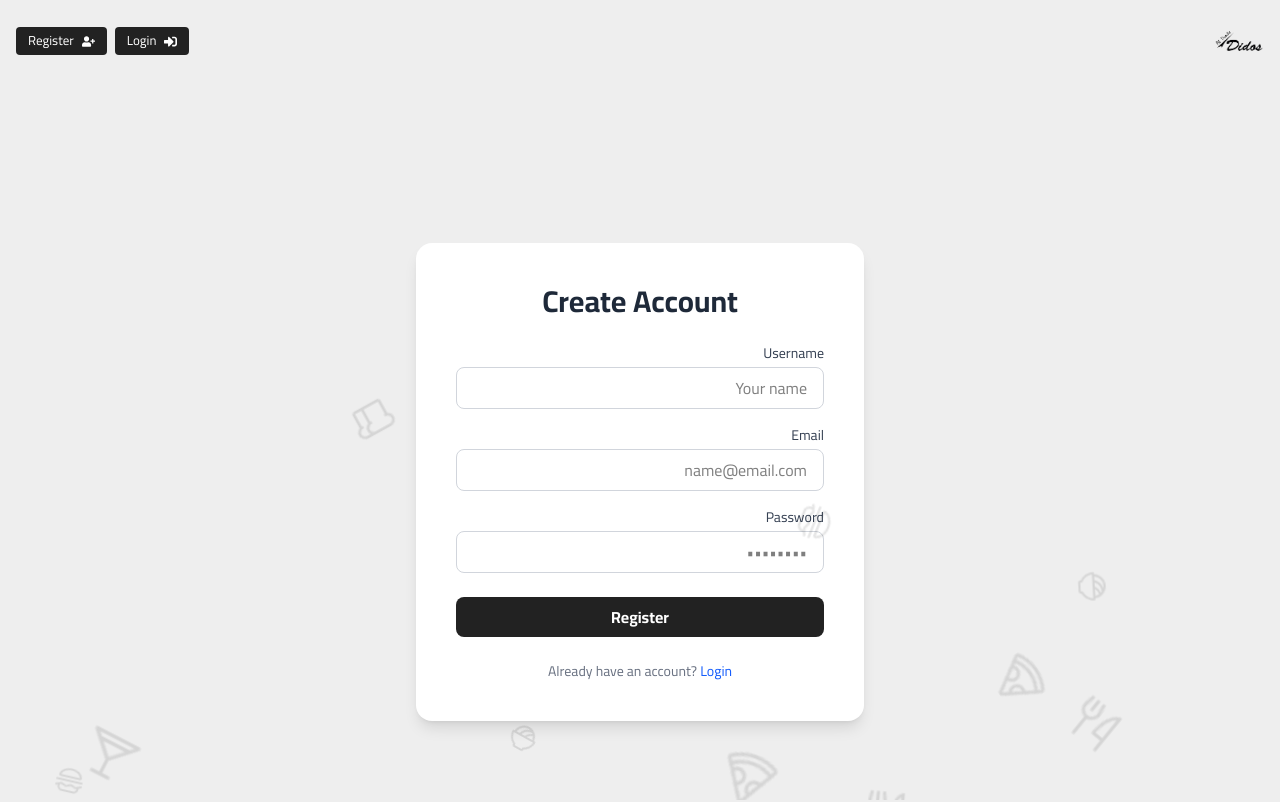
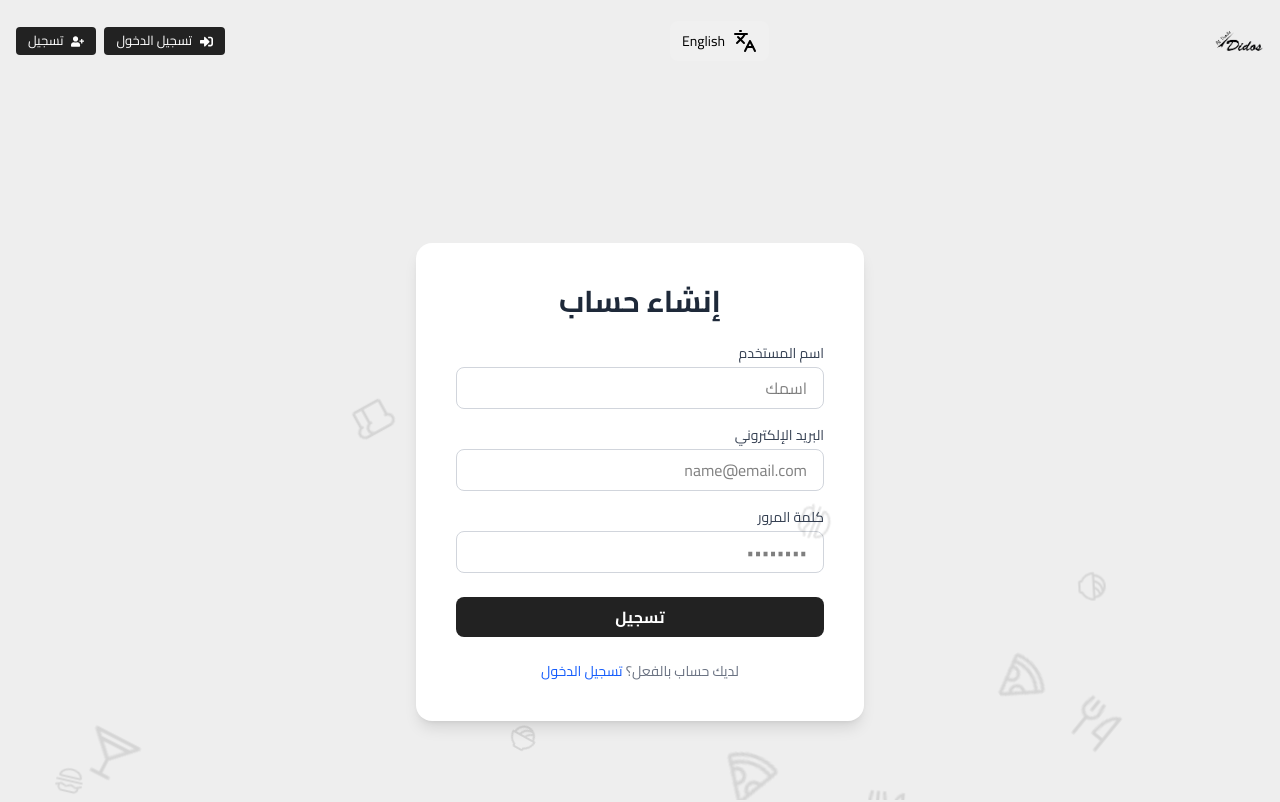
Before and after one commit to KarimEmadHmady/Fronrend-qr-code, a Next.js app: page /register in a window 1280 px wide. Shown: the top 802 px of the page. Built offline with nearby package versions, Linux system fonts and the light colour scheme.

Commit message:
last 26/5

```diff
--- a/app/login/page.tsx
+++ b/app/login/page.tsx
@@ -1,138 +1,60 @@
-// "use client";
-
-// import { useState } from "react";
-// import { useRouter } from "next/navigation";
-// import { useAuth } from "@/contexts/AuthContext";
-// import AnimatedBackground from "@/components/AnimatedBackground";
-
-// export default function LoginPage() {
-//   const router = useRouter();
-//   const { login } = useAuth();
-
-//   const [email, setEmail] = useState("");
-//   const [password, setPassword] = useState("");
-//   const [error, setError] = useState<string | null>(null);
-//   const [loading, setLoading] = useState(false);
-
-//   const handleSubmit = async (e: React.FormEvent) => {
-//     e.preventDefault();
-//     setLoading(true);
-//     setError(null);
-
-//     try {
-//       const res = await fetch(`${process.env.NEXT_PUBLIC_API_URL}/auth/login`, {
-//         method: "POST",
-//         headers: { "Content-Type": "application/json" },
-//         body: JSON.stringify({ email, password }),
-//       });
-
-//       const data = await res.json();
-
-//       if (!res.ok) throw new Error(data.message || "Login failed");
-
-//       const { token, user } = data;
-//       login(user, token);
-//       router.push("/");
-//     } catch (error: any) {
-//       setError(error.message || "Something went wrong");
-//     } finally {
-//       setLoading(false);
-//     }
-//   };
-
-//   return (
-//     <div className="min-h-screen bg-[#eee] flex items-center justify-center px-4">
-//       <AnimatedBackground />
-//       <form
-//         onSubmit={handleSubmit}
-//         className="bg-white p-8 sm:p-10 rounded-2xl shadow-lg w-full max-w-md transition-all"
-//       >
-//         <h2 className="text-3xl font-extrabold text-center text-gray-800 mb-6">
-//           Welcome Back
-//         </h2>
-
-//         {error && (
-//           <div className="bg-red-100 text-red-700 border border-red-300 p-3 rounded mb-4 text-sm">
-//             {error}
-//           </div>
-//         )}
-
-//         <div className="mb-5">
-//           <label
-//             htmlFor="email"
-//             className="block text-sm font-medium text-gray-700 mb-1"
-//           >
-//             Email
-//           </label>
-//           <input
-//             type="email"
-//             id="email"
-//             required
-//             value={email}
-//             onChange={(e) => setEmail(e.target.value)}
-//             className="w-full px-4 py-2 border border-gray-300 rounded-lg focus:outline-none focus:ring-2 focus:ring-blue-500 transition"
-//             placeholder="Name@email.com"
-//           />
-//         </div>
-
-//         <div className="mb-6">
-//           <label
-//             htmlFor="password"
-//             className="block text-sm font-medium text-gray-700 mb-1"
-//           >
-//             Password
-//           </label>
-//           <input
-//             type="password"
-//             id="password"
-//             required
-//             value={password}
-//             onChange={(e) => setPassword(e.target.value)}
-//             className="w-full px-4 py-2 border border-gray-300 rounded-lg focus:outline-none focus:ring-2 focus:ring-blue-500 transition"
-//             placeholder="••••••••"
-//           />
-//         </div>
-
-//         <button
-//           type="submit"
-//           disabled={loading}
-//           className={`w-full py-2 rounded-lg text-white font-semibold transition cursor-pointer ${
-//             loading
-//               ? "bg-[blue-300] cursor-not-allowed"
-//               : "bg-[#222] hover:bg-[#333]"
-//           }`}
-//         >
-//           {loading ? "Logging in..." : "Login"}
-//         </button>
-
-//         <p className="text-sm text-center text-gray-500 mt-6">
-//           Don't have an account?{" "}
-//           <a href="/register" className="text-blue-600 hover:underline">
-//             Register
-//           </a>
-//         </p>
-//       </form>
-//     </div>
-//   );
-// }
-
-
-
 "use client";
 
 import { useState } from "react";
 import { useRouter } from "next/navigation";
 import { useAuth } from "@/contexts/AuthContext";
+import { useLanguage } from "@/contexts/LanguageContext";
 import AnimatedBackground from "@/components/AnimatedBackground";
 
 export default function LoginPage() {
   const router = useRouter();
   const { login } = useAuth();
+  const { language } = useLanguage();
 
   const [email, setEmail] = useState<string>("");
   const [password, setPassword] = useState<string>("");
   const [error, setError] = useState<string | null>(null);
   const [loading, setLoading] = useState<boolean>(false);
+
+  // Translations
+  const translations = {
+    welcomeBack: {
+      en: "Welcome Back",
+      ar: "مرحباً بعودتك"
+    },
+    email: {
+      en: "Email",
+      ar: "البريد الإلكتروني"
+    },
+    password: {
+      en: "Password",
+      ar: "كلمة المرور"
+    },
+    login: {
+      en: "Login",
+      ar: "تسجيل الدخول"
+    },
+    loggingIn: {
+      en: "Logging in...",
+      ar: "جاري تسجيل الدخول..."
+    },
+    dontHaveAccount: {
+      en: "Don't have an account?",
+      ar: "ليس لديك حساب؟"
+    },
+    register: {
+      en: "Register",
+      ar: "تسجيل"
+    },
+    emailPlaceholder: {
+      en: "name@email.com",
+      ar: "name@email.com"
+    },
+    passwordPlaceholder: {
+      en: "••••••••",
+      ar: "••••••••"
+    }
+  };
 
   const handleSubmit = async (e: React.FormEvent) => {
     e.preventDefault();
@@ -148,13 +70,13 @@ export default function LoginPage() {
 
       const data = await res.json();
 
-      if (!res.ok) throw new Error(data.message || "Login failed");
+      if (!res.ok) throw new Error(data.message || (language === 'ar' ? "فشل تسجيل الدخول" : "Login failed"));
 
       const { token, user } = data;
       login(user, token);
       router.push("/");
     } catch (error: unknown) {
-      setError((error as Error).message || "Something went wrong");
+      setError((error as Error).message || (language === 'ar' ? "حدث خطأ ما" : "Something went wrong"));
     } finally {
       setLoading(false);
     }
@@ -166,9 +88,10 @@ export default function LoginPage() {
       <form
         onSubmit={handleSubmit}
         className="bg-white p-8 sm:p-10 rounded-2xl shadow-lg w-full max-w-md transition-all"
+        dir={language === 'ar' ? 'rtl' : 'ltr'}
       >
         <h2 className="text-3xl font-extrabold text-center text-gray-800 mb-6">
-          Welcome Back
+          {translations.welcomeBack[language]}
         </h2>
 
         {error && (
@@ -182,7 +105,7 @@ export default function LoginPage() {
             htmlFor="email"
             className="block text-sm font-medium text-gray-700 mb-1"
           >
-            Email
+            {translations.email[language]}
           </label>
           <input
             type="email"
@@ -191,7 +114,7 @@ export default function LoginPage() {
             value={email}
             onChange={(e) => setEmail(e.target.value)}
             className="w-full px-4 py-2 border border-gray-300 rounded-lg focus:outline-none focus:ring-2 focus:ring-blue-500 transition"
-            placeholder="Name@email.com"
+            placeholder={translations.emailPlaceholder[language]}
           />
         </div>
 
@@ -200,7 +123,7 @@ export default function LoginPage() {
             htmlFor="password"
             className="block text-sm font-medium text-gray-700 mb-1"
           >
-            Password
+            {translations.password[language]}
           </label>
           <input
             type="password"
@@ -209,7 +132,7 @@ export default function LoginPage() {
             value={password}
             onChange={(e) => setPassword(e.target.value)}
             className="w-full px-4 py-2 border border-gray-300 rounded-lg focus:outline-none focus:ring-2 focus:ring-blue-500 transition"
-            placeholder="••••••••"
+            placeholder={translations.passwordPlaceholder[language]}
           />
         </div>
 
@@ -218,17 +141,17 @@ export default function LoginPage() {
           disabled={loading}
           className={`w-full py-2 rounded-lg text-white font-semibold transition cursor-pointer ${
             loading
-              ? "bg-[blue-300] cursor-not-allowed"
+              ? "bg-blue-300 cursor-not-allowed"
               : "bg-[#222] hover:bg-[#333]"
           }`}
         >
-          {loading ? "Logging in..." : "Login"}
+          {loading ? translations.loggingIn[language] : translations.login[language]}
         </button>
 
         <p className="text-sm text-center text-gray-500 mt-6">
-          Don&apos;t have an account?{" "}
+          {translations.dontHaveAccount[language]}{" "}
           <a href="/register" className="text-blue-600 hover:underline">
-            Register
+            {translations.register[language]}
           </a>
         </p>
       </form>
--- a/app/register/page.tsx
+++ b/app/register/page.tsx
@@ -3,17 +3,67 @@
 import { useState } from "react";
 import { useRouter } from "next/navigation";
 import { useAuth } from "@/contexts/AuthContext";
+import { useLanguage } from "@/contexts/LanguageContext";
 import AnimatedBackground from "@/components/AnimatedBackground";
 
 export default function RegisterPage() {
   const router = useRouter();
   const { login } = useAuth();
+  const { language } = useLanguage();
 
   const [username, setUsername] = useState("");
   const [email, setEmail] = useState("");
   const [password, setPassword] = useState("");
   const [error, setError] = useState<string | null>(null);
   const [loading, setLoading] = useState(false);
+
+  // Translations
+  const translations = {
+    createAccount: {
+      en: "Create Account",
+      ar: "إنشاء حساب"
+    },
+    username: {
+      en: "Username",
+      ar: "اسم المستخدم"
+    },
+    email: {
+      en: "Email",
+      ar: "البريد الإلكتروني"
+    },
+    password: {
+      en: "Password",
+      ar: "كلمة المرور"
+    },
+    register: {
+      en: "Register",
+      ar: "تسجيل"
+    },
+    registering: {
+      en: "Registering...",
+      ar: "جاري التسجيل..."
+    },
+    alreadyHaveAccount: {
+      en: "Already have an account?",
+      ar: "لديك حساب بالفعل؟"
+    },
+    login: {
+      en: "Login",
+      ar: "تسجيل الدخول"
+    },
+    yourName: {
+      en: "Your name",
+      ar: "اسمك"
+    },
+    emailPlaceholder: {
+      en: "name@email.com",
+      ar: "name@email.com"
+    },
+    passwordPlaceholder: {
+      en: "••••••••",
+      ar: "••••••••"
+    }
+  };
 
   const handleSubmit = async (e: React.FormEvent) => {
     e.preventDefault();
@@ -31,32 +81,28 @@ export default function RegisterPage() {
       );
 
       const data = await res.json();
-      console.log("Response from register API:", data);
 
       if (!res.ok) {
-        throw new Error(data.message || "Registration failed");
+        throw new Error(data.message || (language === 'ar' ? "فشل التسجيل" : "Registration failed"));
       }
 
       const { token, user } = data;
 
       if (token && user) {
         login(user, token);
-
         localStorage.setItem("token", token);
         localStorage.setItem("user", JSON.stringify(user));
-
         router.push("/");
       } else {
-        throw new Error("Failed to retrieve token or user data");
+        throw new Error(language === 'ar' ? "فشل في استرداد بيانات المستخدم" : "Failed to retrieve user data");
       }
     } catch (error: unknown) {
       if (error instanceof Error) {
-        setError(error.message || "Something went wrong");
+        setError(error.message || (language === 'ar' ? "حدث خطأ ما" : "Something went wrong"));
       } else {
-        setError("Something went wrong");
+        setError(language === 'ar' ? "حدث خطأ ما" : "Something went wrong");
       }
-    }
-     finally {
+    } finally {
       setLoading(false);
     }
   };
@@ -67,9 +113,10 @@ export default function RegisterPage() {
       <form
         onSubmit={handleSubmit}
         className="bg-white p-8 sm:p-10 rounded-2xl shadow-lg w-full max-w-md transition-all"
+        dir={language === 'ar' ? 'rtl' : 'ltr'}
       >
         <h2 className="text-3xl font-extrabold text-center text-gray-800 mb-6">
-          Create Account
+          {translations.createAccount[language]}
         </h2>
 
         {error && (
@@ -83,7 +130,7 @@ export default function RegisterPage() {
             htmlFor="username"
             className="block text-sm font-medium text-gray-700 mb-1"
           >
-            Username
+            {translations.username[language]}
           </label>
           <input
             id="username"
@@ -92,7 +139,7 @@ export default function RegisterPage() {
             value={username}
             onChange={(e) => setUsername(e.target.value)}
             className="w-full px-4 py-2 border border-gray-300 rounded-lg focus:outline-none focus:ring-2 focus:ring-blue-500 transition"
-            placeholder="Your name"
+            placeholder={translations.yourName[language]}
           />
         </div>
 
@@ -101,7 +148,7 @@ export default function RegisterPage() {
             htmlFor="email"
             className="block text-sm font-medium text-gray-700 mb-1"
           >
-            Email
+            {translations.email[language]}
           </label>
           <input
             id="email"
@@ -110,7 +157,7 @@ export default function RegisterPage() {
             value={email}
             onChange={(e) => setEmail(e.target.value)}
             className="w-full px-4 py-2 border border-gray-300 rounded-lg focus:outline-none focus:ring-2 focus:ring-blue-500 transition"
-            placeholder="name@email.com"
+            placeholder={translations.emailPlaceholder[language]}
           />
         </div>
 
@@ -119,7 +166,7 @@ export default function RegisterPage() {
             htmlFor="password"
             className="block text-sm font-medium text-gray-700 mb-1"
           >
-            Password
+            {translations.password[language]}
           </label>
           <input
             id="password"
@@ -128,7 +175,7 @@ export default function RegisterPage() {
             value={password}
             onChange={(e) => setPassword(e.target.value)}
             className="w-full px-4 py-2 border border-gray-300 rounded-lg focus:outline-none focus:ring-2 focus:ring-blue-500 transition"
-            placeholder="••••••••"
+            placeholder={translations.passwordPlaceholder[language]}
           />
         </div>
 
@@ -141,13 +188,13 @@ export default function RegisterPage() {
               : "bg-[#222] hover:bg-[#333]"
           }`}
         >
-          {loading ? "Registering..." : "Register"}
+          {loading ? translations.registering[language] : translations.register[language]}
         </button>
 
         <p className="text-sm text-center text-gray-500 mt-6">
-          Already have an account?{" "}
+          {translations.alreadyHaveAccount[language]}{" "}
           <a href="/login" className="text-blue-600 hover:underline">
-            Login
+            {translations.login[language]}
           </a>
         </p>
       </form>
--- a/components/Navbar.tsx
+++ b/components/Navbar.tsx
@@ -3,6 +3,7 @@
 import Link from "next/link";
 import { useAuth } from "@/contexts/AuthContext";
 import { useRouter } from "next/navigation";
+import { useLanguage } from "@/contexts/LanguageContext";
 import {
   FaUserShield,
   FaUtensils,
@@ -13,10 +14,48 @@ import {
 } from "react-icons/fa";
 import Image from "next/image";
 import { FiLogOut } from "react-icons/fi";
+import LanguageSwitcher from "./LanguageSwitcher";
 
 export default function Navbar() {
   const { user, logout } = useAuth();
   const router = useRouter();
+  const { language } = useLanguage();
+
+  // Translations
+  const translations = {
+    dashboard: {
+      en: "Dashboard",
+      ar: "لوحة التحكم"
+    },
+    categoriesManagement: {
+      en: "Categories Management",
+      ar: "إدارة الفئات"
+    },
+    mealsManagement: {
+      en: "Meals Management",
+      ar: "إدارة الوجبات"
+    },
+    addMeal: {
+      en: "Add Meal",
+      ar: "إضافة وجبة"
+    },
+    greeting: {
+      en: "👋",
+      ar: "👋"
+    },
+    logout: {
+      en: "Logout",
+      ar: "تسجيل الخروج"
+    },
+    login: {
+      en: "Login",
+      ar: "تسجيل الدخول"
+    },
+    register: {
+      en: "Register",
+      ar: "تسجيل"
+    }
+  };
 
   const handleLogout = () => {
     logout();
@@ -24,7 +63,7 @@ export default function Navbar() {
   };
 
   return (
-    <nav className="bg-[#eee]  p-4 flex justify-between items-center">
+    <nav className="bg-[#eee] p-4 flex justify-between items-center" dir={language === 'ar' ? 'rtl' : 'ltr'}>
       <Link
         href="/"
         className="text-[15px] sm:text-[25px] font-bold text-[#222]"
@@ -37,6 +76,7 @@ export default function Navbar() {
           height={75}
         />
       </Link>
+      <LanguageSwitcher />
 
       <div className="flex items-center gap-2">
         {user ? (
@@ -46,38 +86,42 @@ export default function Navbar() {
                 <Link
                   href="/dashboard"
                   className="text-gray-600 hover:text-gray-800 text-[15px] sm:text-[20px]"
+                  title={translations.dashboard[language]}
                 >
-                  <FaUserShield title="Dashboard" />
+                  <FaUserShield />
                 </Link>
                 <Link
                   href="/dashboard/categories"
                   className="text-gray-600 hover:text-gray-800 text-[15px] sm:text-[20px]"
+                  title={translations.categoriesManagement[language]}
                 >
-                  <FaTags title="Categories Management" />
+                  <FaTags />
                 </Link>
                 <Link
                   href="/dashboard/meals"
                   className="text-gray-600 hover:text-gray-800 text-[15px] sm:text-[20px]"
+                  title={translations.mealsManagement[language]}
                 >
-                  <FaUtensils title="Meals Management" />
+                  <FaUtensils />
                 </Link>
                 <Link
                   href="/dashboard/meals/add"
                   className="text-gray-600 hover:text-gray-800 text-[15px] sm:text-[20px]"
+                  title={translations.addMeal[language]}
                 >
-                  <FaPlus title="Add Meal" />
+                  <FaPlus />
                 </Link>
               </>
             )}
             <span className="text-gray-700 text-[13px] sm:text-[15px]">
-              👋 {user.username}
+              {translations.greeting[language]} {user.username}
             </span>
             <button
               onClick={handleLogout}
               className="flex items-center gap-2 cursor-pointer bg-[#222] text-white px-3 py-1 rounded hover:bg-[#000] transition text-[10px] sm:text-[13px]"
             >
               <FiLogOut />
-              Logout
+              {translations.logout[language]}
             </button>
           </>
         ) : (
@@ -87,14 +131,14 @@ export default function Navbar() {
               className="flex items-center gap-2 cursor-pointe bg-[#222] text-white px-3 py-1 rounded hover:bg-[#000] transition text-[12px] sm:text-[13px]"
             >
               <FaSignInAlt />
-              Login
+              {translations.login[language]}
             </Link>
             <Link
               href="/register"
               className="flex items-center gap-2 cursor-pointe bg-[#222] text-white px-3 py-1 rounded hover:bg-[#000] transition text-[12px] sm:text-[13px]"
             >
               <FaUserPlus />
-              Register
+              {translations.register[language]}
             </Link>
           </>
         )}
```
Lines whose indentation alone changed are shown as unchanged.
